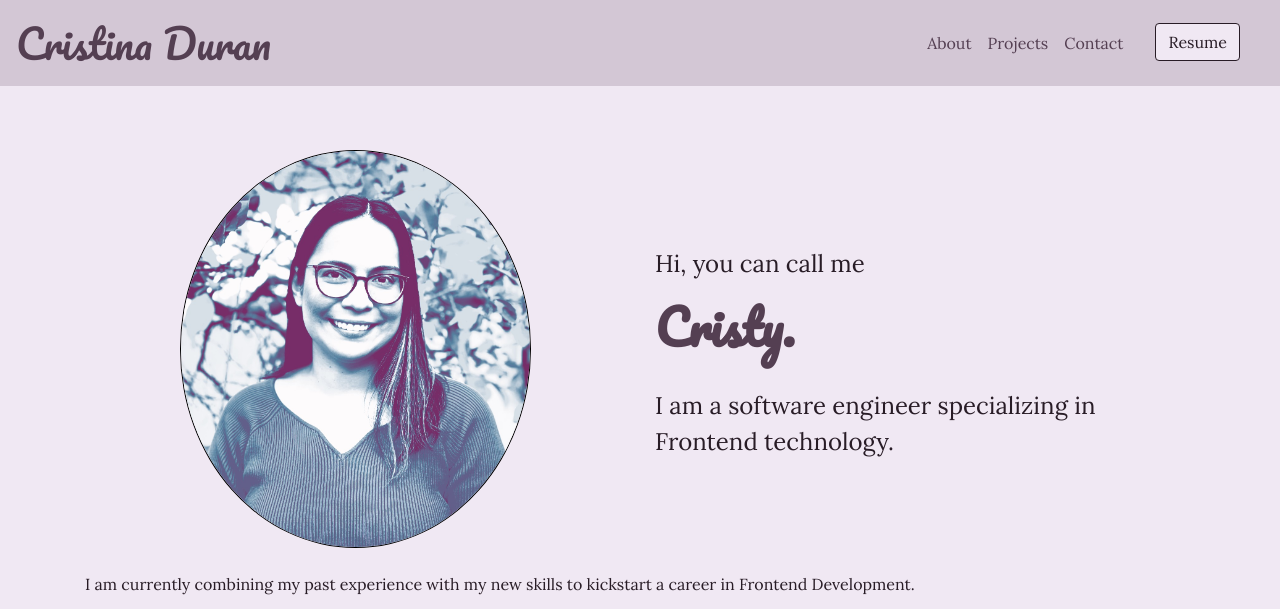
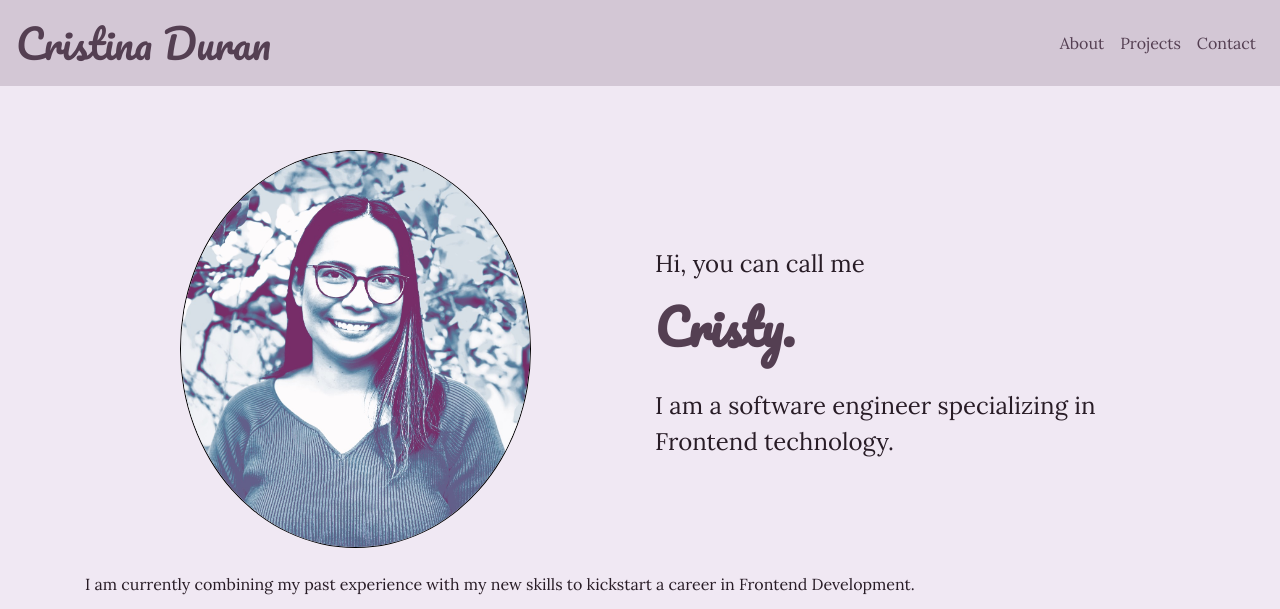
Before and after one commit to cristyduran/portfolio, a website: page index.html in a window 1280 px wide. Shown: the top 609 px of the page. Drawn offline with nearby package versions, Linux system fonts and the light colour scheme; a web font is replaced by a local one.

Commit message:
remove resume but saved this time

```diff
--- a/index.html
+++ b/index.html
@@ -45,9 +45,6 @@
                 </li>
                 <li class="nav-item">
                     <a class="nav-link" href="#contact">Contact</a>
-                </li>
-                <li class="nav-item">
-                    <a href="./pdf-file/Cristina Duran - Resume Front-End Software Engineer.pdf" target="_blank"><button type="button" class="btn">Resume</button></a>
                 </li>
             </ul>
         </div>
```
